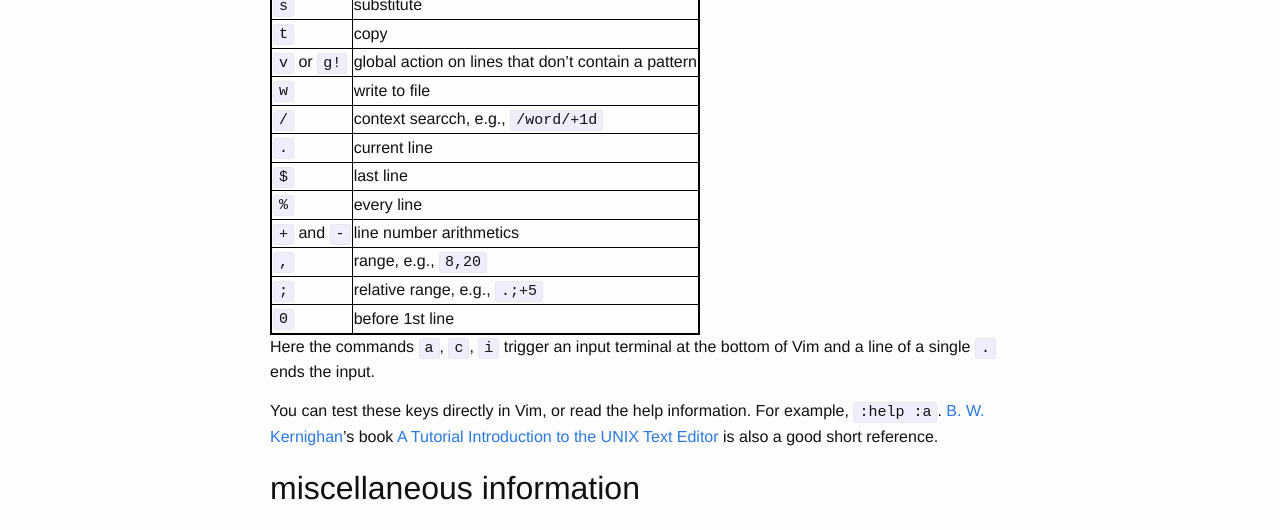
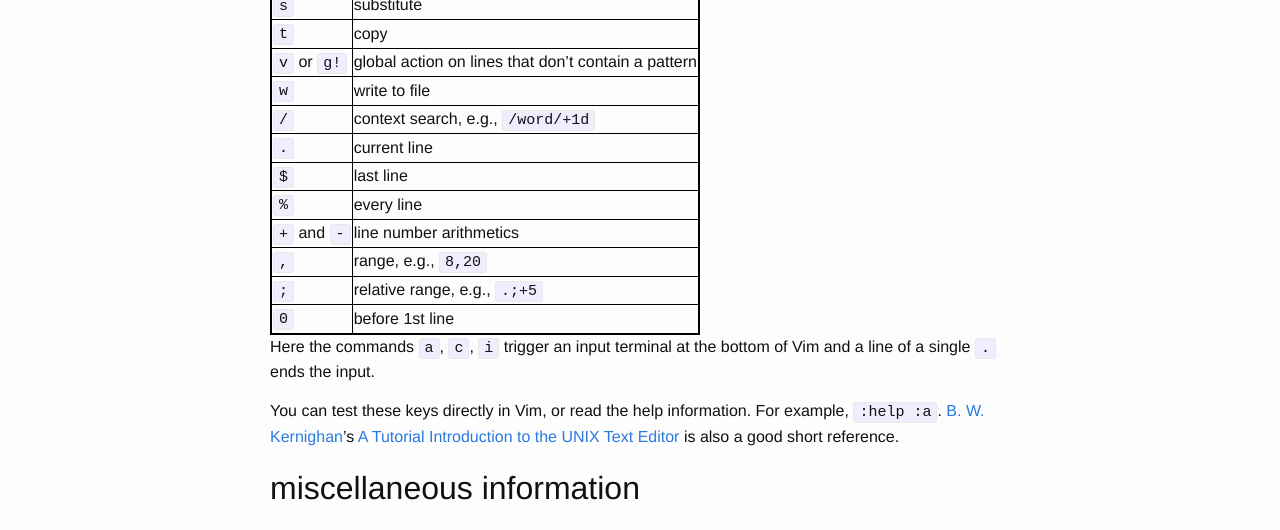
Before and after one commit to nosarthur/nosarthur.github.io, a Jekyll site: the page built from _posts/2021-08-27-ex-vim.md, in a window 1280 px wide. Shown: the part 813-1343 px from the top of the page. Built offline with Jekyll 4.4.1, drawn with Linux system fonts in a browser that asks for light colours; comment, search, counter and statistics services are not loaded.

Commit message:
fix typos

```diff
--- a/_posts/2021-08-27-ex-vim.md
+++ b/_posts/2021-08-27-ex-vim.md
@@ -39,7 +39,7 @@ keys | meaning
 `t` | copy
 `v` or `g!`| global action on lines that don't contain a pattern
 `w` | write to file
-`/` | context searcch, e.g., `/word/+1d`
+`/` | context search, e.g., `/word/+1d`
 `.` | current line
 `$` | last line
 `%` | every line
@@ -53,7 +53,7 @@ and a line of a single `.` ends the input.
 
 You can test these keys directly in Vim, or read the help information. For
 example, `:help :a`.
-[B. W. Kernighan](https://en.wikipedia.org/wiki/Brian_Kernighan)'s book
+[B. W. Kernighan](https://en.wikipedia.org/wiki/Brian_Kernighan)'s
 [A Tutorial Introduction to the UNIX Text Editor](http://www.psue.uni-hannover.de/wise2017_2018/material/ed.pdf)
 is also a good short reference.
 
```
